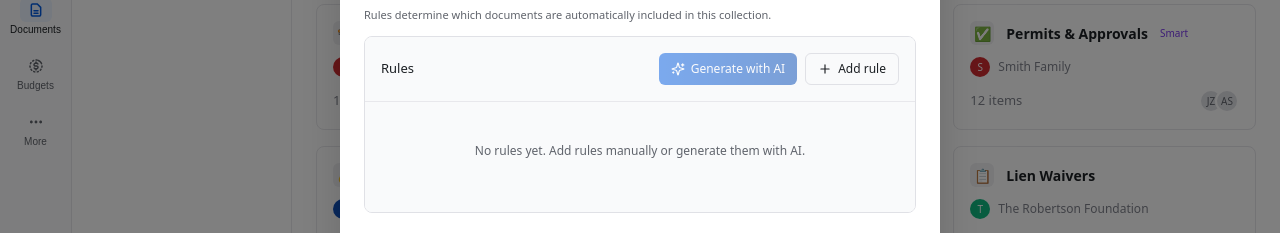
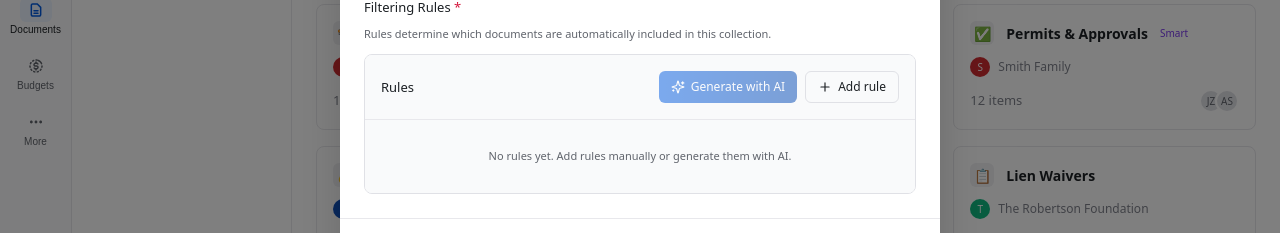
Before and after one commit to martacieden/COLLECTION_DOChub, a React (Vite) app: page / in a window 1280 px wide. Both pictures are taken after a click on the button "New collection". Shown: the part 362-595 px from the top of the page. Built offline with nearby package versions, Linux system fonts and the light colour scheme.

Commit message:
Reduce size of empty rules message

```diff
--- a/src/components/NewCollectionModal.tsx
+++ b/src/components/NewCollectionModal.tsx
@@ -525,8 +525,8 @@ export function NewCollectionModal({ isOpen, onClose, onCreateCollection, select
                     })}
                   </div>
                 ) : (
-                  <div className="text-center py-[24px]">
-                    <p className="text-[12px] text-[#60646c] mb-[12px]">
+                  <div className="text-center py-[12px]">
+                    <p className="text-[11px] text-[#60646c]">
                       No rules yet. Add rules manually or generate them with AI.
                     </p>
                   </div>
```
